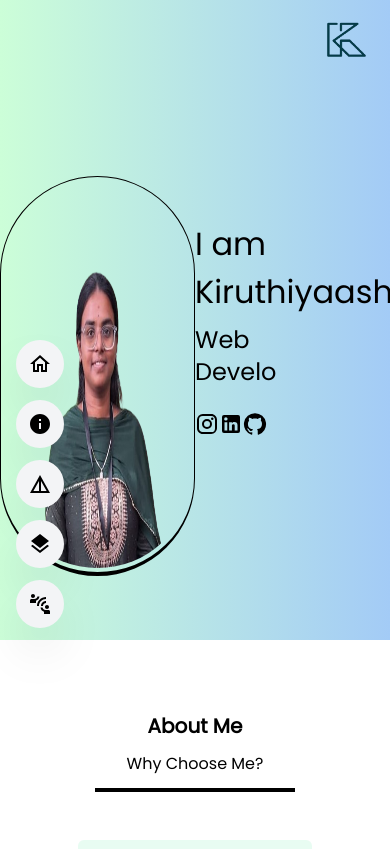
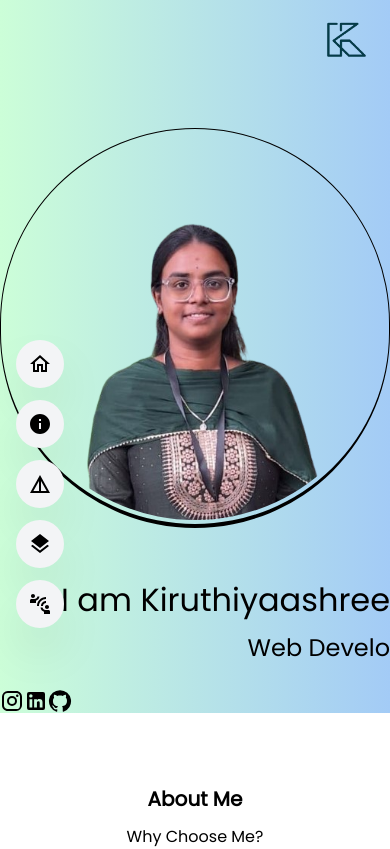
Before and after one commit to kiruthiyaashree/kiruthiyaashree.github.io, a React (Create React App) app: page / in a window 390 px wide. Shown: the top 849 px of the page. Built offline with nearby package versions, Linux system fonts and the light colour scheme.

Commit message:
responsive changes

```diff
--- a/src/components/Home.js
+++ b/src/components/Home.js
@@ -29,19 +29,19 @@ export default function Home()
         return ()=>clearInterval(typingEffect);
     },[]);
     return (
-        <div className="home h-[40rem] w-full">
+        <div className="home md:h-[100rem]  lg:h-[40rem] w-full">
         <span  className='flex justify-end'>
          <img src={Logo} className='h-[3rem] m-4'  alt='try reloading'/>
          </span>
-         <div className='grid grid-cols-2'>
+         <div className='md:grid md:grid-cols-2'>
         <div className='h-full my-12 flex justify-center items-center w-full'>
             <img src={Profile} className='border border-black border-b-4 rounded-full p-1 h-[25rem] '  alt='try reloading'/>
             </div>
-            <div className="flex flex-col items-start justify-center">
+            <div className="flex flex-col md:items-start sm:items-center justify-center">
                 <p className='flex justify-end bold text-[2rem] mb-2'>I am Kiruthiyaashree</p>
-                <p className='flex justify-end text-2xl mr-24'>{text}</p>
+                <p className='flex justify-end text-2xl lg:mr-24'>{text}</p>
                 <br/>
-                <div>
+                <div className="sm:flex sm:justify-center sm:items-center">
                 <a target="blank" href="https://www.instagram.com/kiruthiyaashreesp/"><Instagram/></a>
                 <a target="blank" href="https://www.linkedin.com/in/kiruthiyaashree-s-p/"><LinkedIn/></a>
                 <a target="blank" href="https://github.com/kiruthiyaashree"><GitHub  /></a>
```
